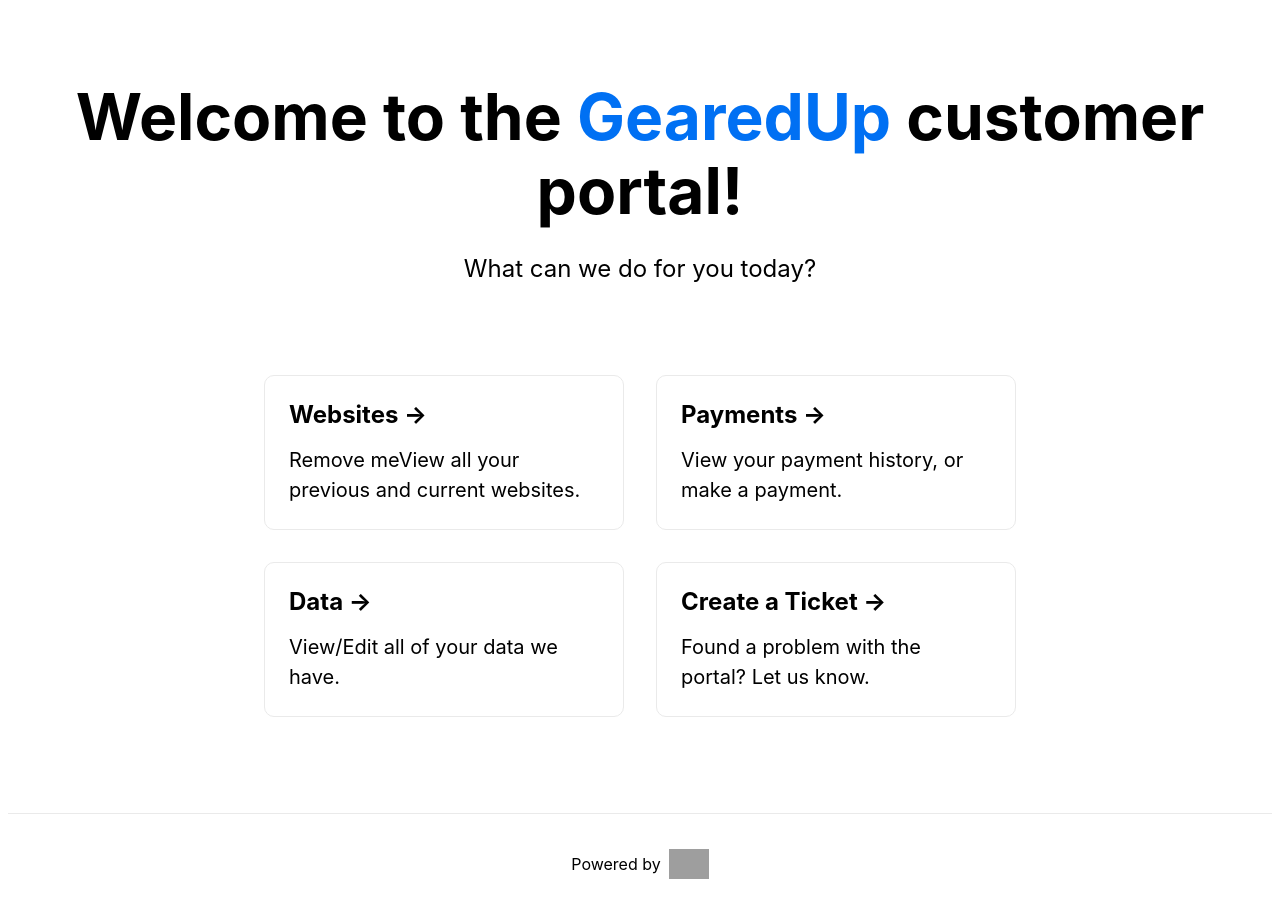
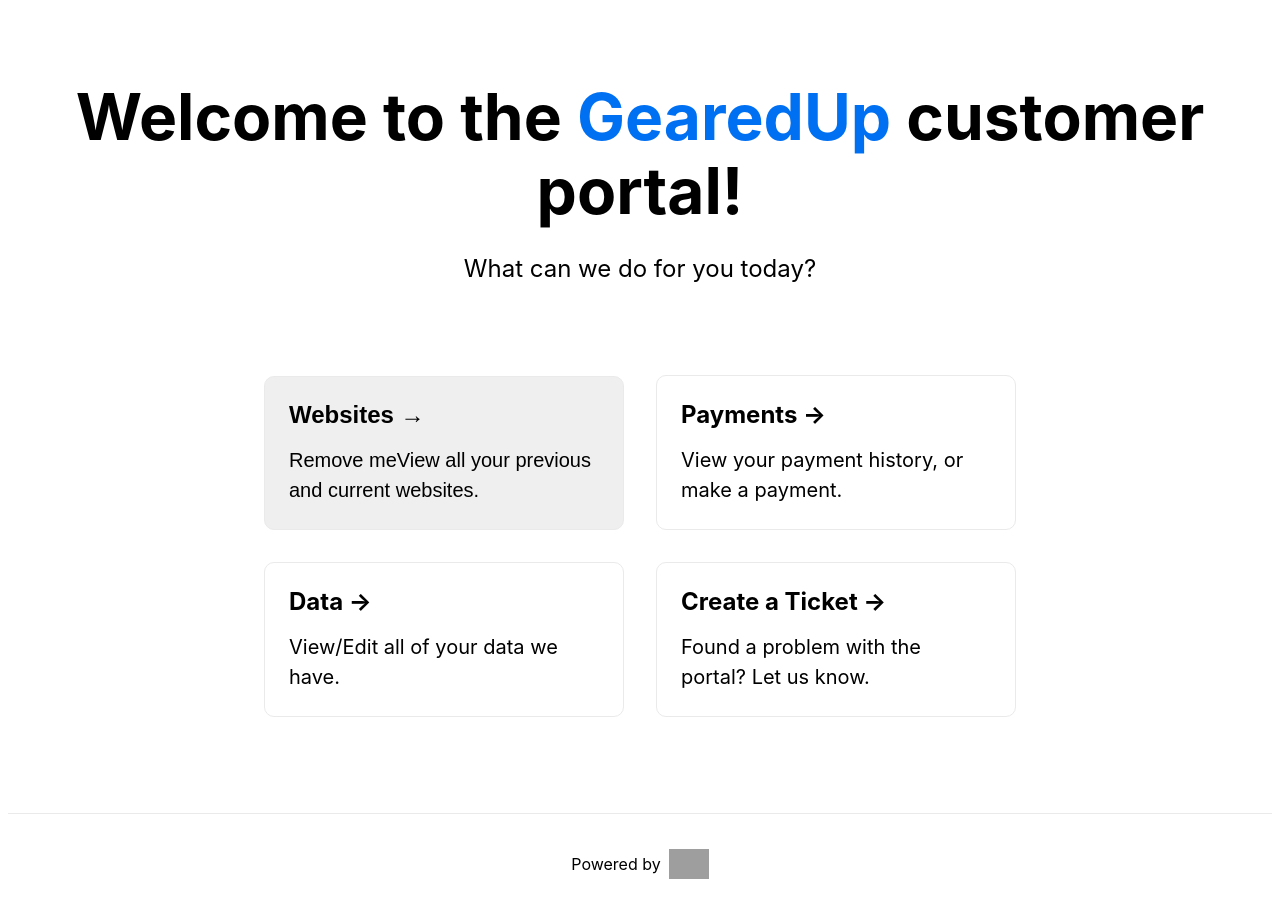
Before and after one commit to pqoweo10/nextjs, a Next.js app: page / in a window 1280 px wide. Built offline with nearby package versions, Linux system fonts and the light colour scheme; grey boxes are pictures that could not be loaded.

Commit message:
Changing link to button

```diff
--- a/pages/index.js
+++ b/pages/index.js
@@ -20,10 +20,10 @@
         </p>
 
         <div className={styles.grid}>
-          <a href={Websites} className={styles.card}>
+          <button onClick={Websites} className={styles.card}>
             <h3>Websites &rarr;</h3>
             <p>Remove meView all your previous and current websites.</p>
-            </a>
+            </button>
 
           <a href="https://nextjs.org/learn" className={styles.card}>
             <h3>Payments &rarr;</h3>
```
